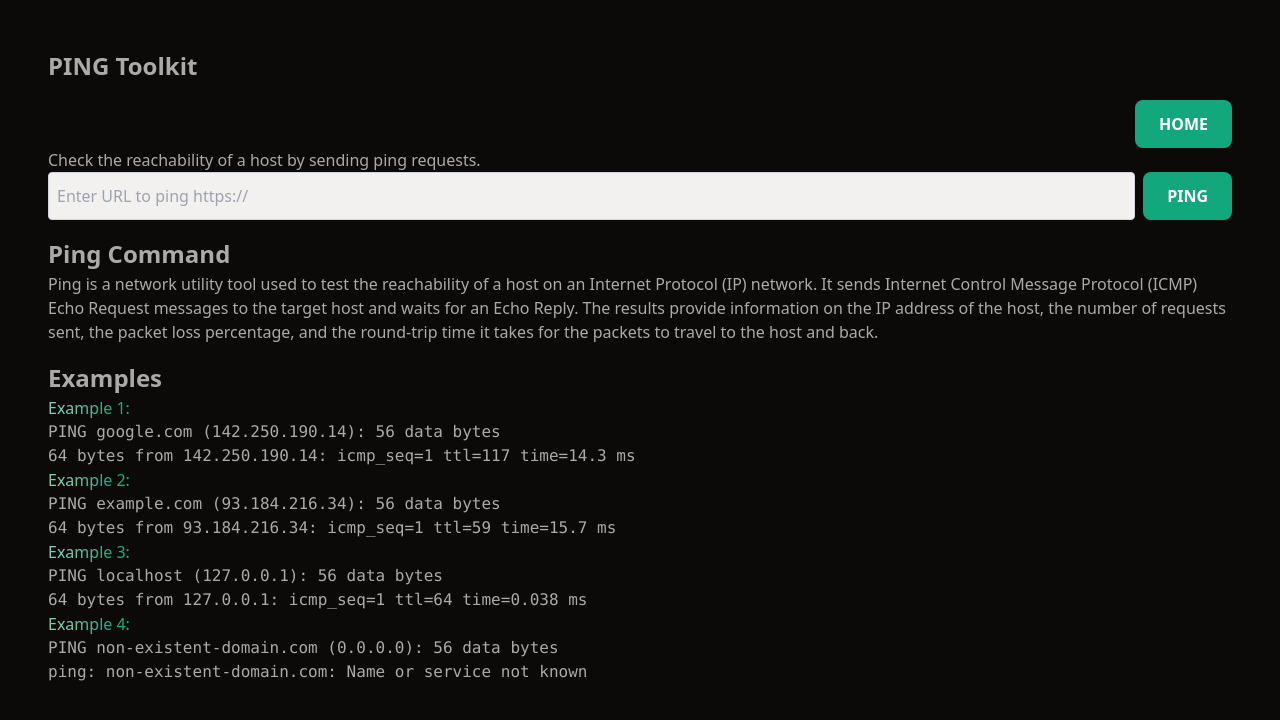
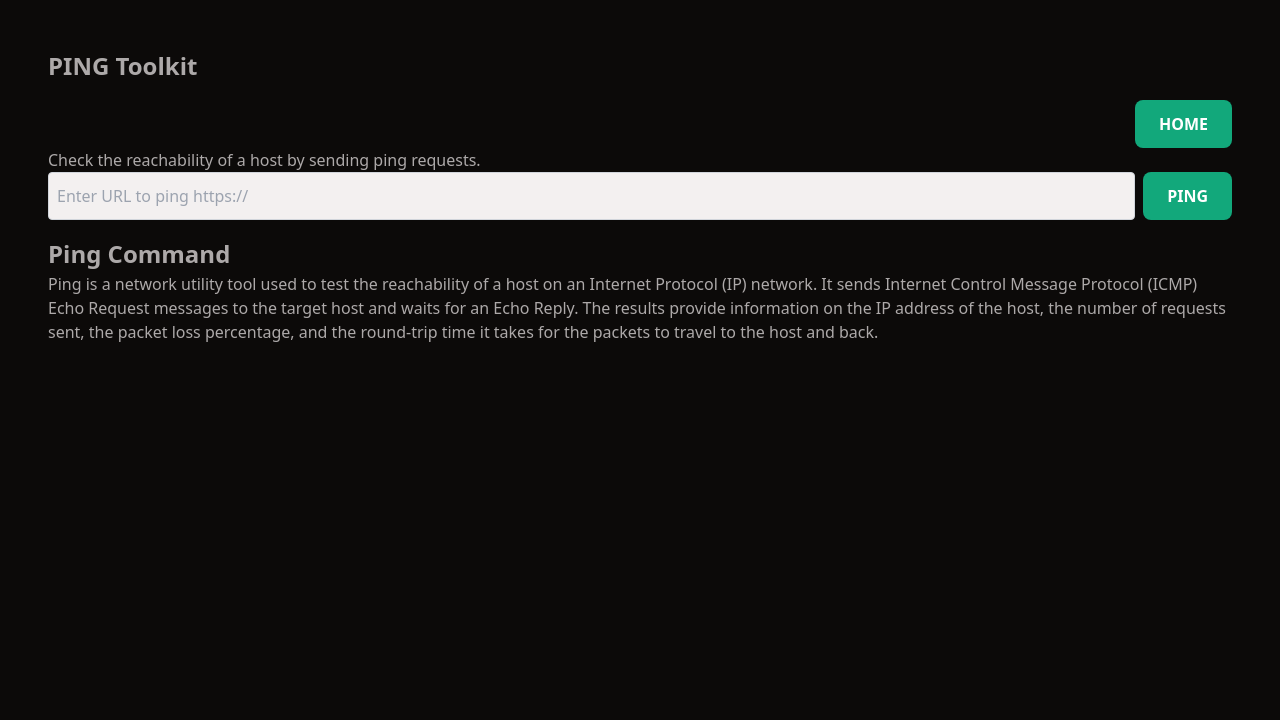
Before and after one commit to sudo-self/NetWise, a Nuxt app: page /Ping in a window 1280 px wide. Shown: the top 720 px of the page. Built offline with nearby package versions, Linux system fonts and the light colour scheme.

Commit message:
Update Ping.vue

```diff
--- a/pages/Ping.vue
+++ b/pages/Ping.vue
@@ -42,30 +42,6 @@
         an Echo Reply. The results provide information on the IP address of the host, the number of requests sent,
         the packet loss percentage, and the round-trip time it takes for the packets to travel to the host and back.
       </p>
-
-      <h3 class="sub-heading mt-8">Examples</h3>
-      <ul class="record-list">
-        <li>
-          <span class="gradient__text">Example 1:</span>
-          <pre>PING google.com (142.250.190.14): 56 data bytes
-64 bytes from 142.250.190.14: icmp_seq=1 ttl=117 time=14.3 ms</pre>
-        </li>
-        <li>
-          <span class="gradient__text">Example 2:</span>
-          <pre>PING example.com (93.184.216.34): 56 data bytes
-64 bytes from 93.184.216.34: icmp_seq=1 ttl=59 time=15.7 ms</pre>
-        </li>
-        <li>
-          <span class="gradient__text">Example 3:</span>
-          <pre>PING localhost (127.0.0.1): 56 data bytes
-64 bytes from 127.0.0.1: icmp_seq=1 ttl=64 time=0.038 ms</pre>
-        </li>
-        <li>
-          <span class="gradient__text">Example 4:</span>
-          <pre>PING non-existent-domain.com (0.0.0.0): 56 data bytes
-ping: non-existent-domain.com: Name or service not known</pre>
-        </li>
-      </ul>
     </div>
   </div>
 </template>
```
